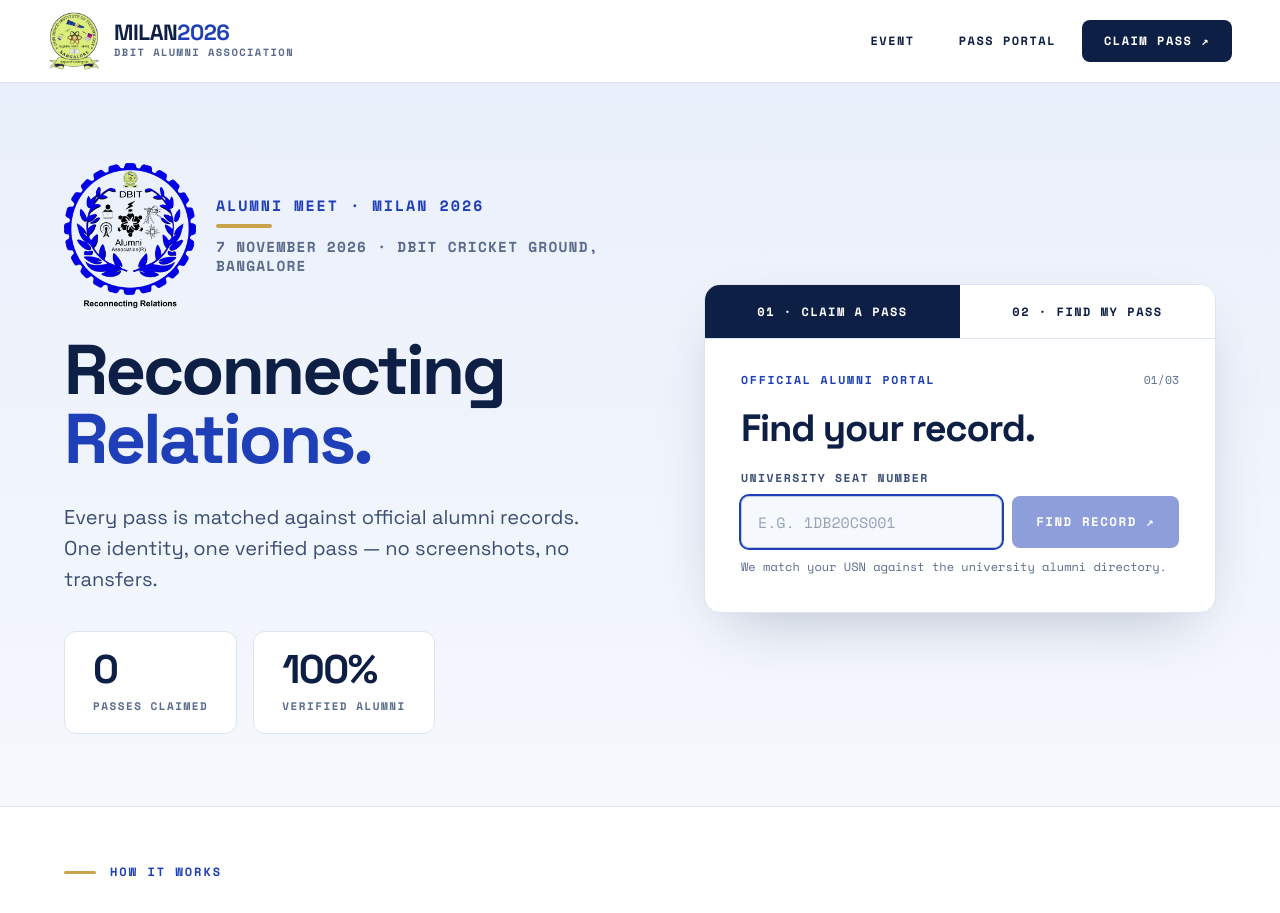
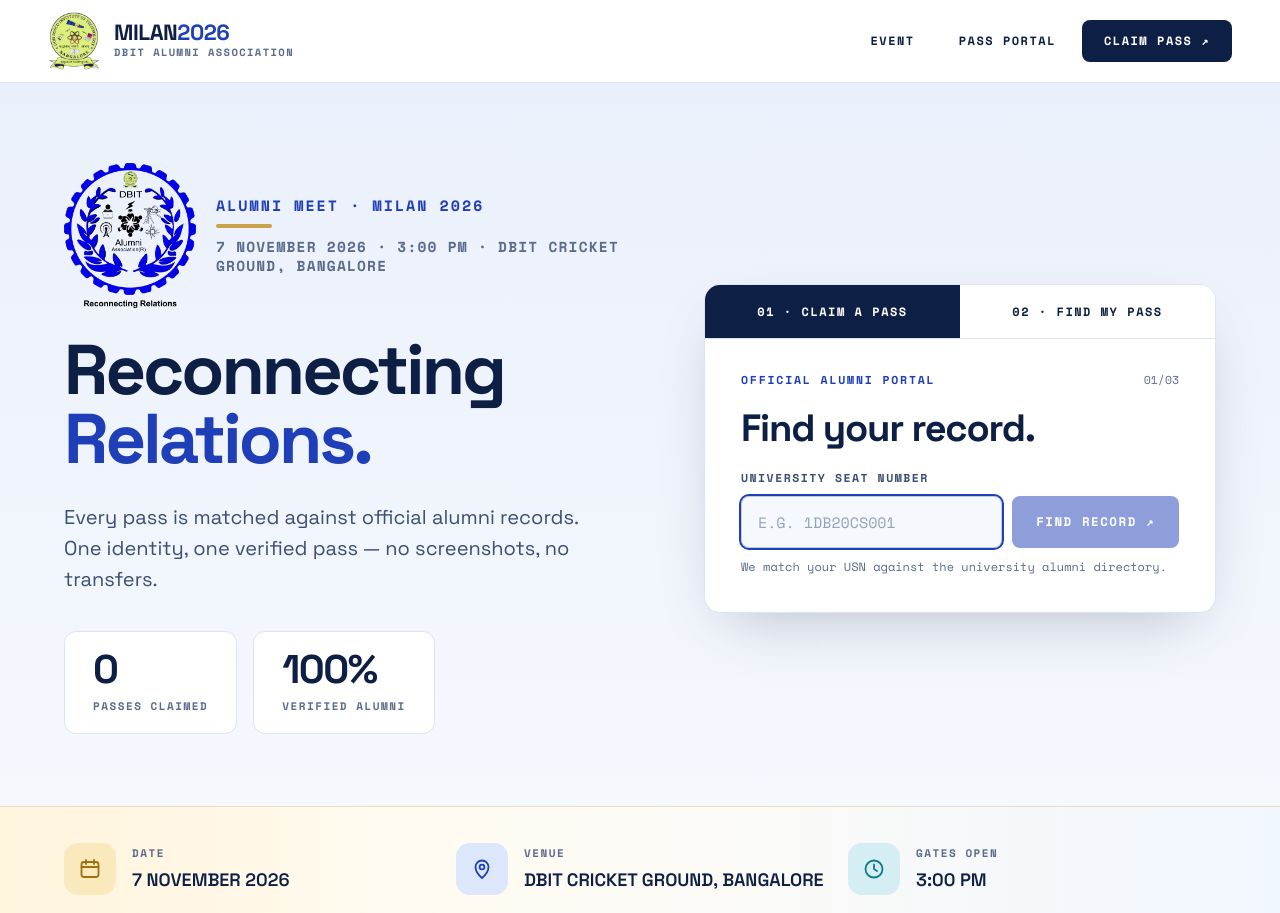
Before and after one commit to strixdominator/chronos-fest-portal, a Next.js app: page / in a window 1280 px wide. Shown: the top 913 px of the page. Built offline with nearby package versions, Linux system fonts and the light colour scheme; no server answers.

Commit message:
feat(ui): add 3:00 PM event time across home page, scanner panel, admin panel, tickets and settings

```diff
--- a/data/settings.json
+++ b/data/settings.json
@@ -1,15 +1,15 @@
 {
-  "eventName": "CHRONOS FEST 2026",
-  "tagline": "The Future of Beats & Innovation | University Grand Finale",
-  "eventDate": "Saturday, October 24, 2026",
-  "eventTime": "04:30 PM Onwards (Gates Close at 07:00 PM)",
-  "eventVenue": "University Grand Arena & Central Amphitheatre",
-  "organizer": "Student Council & Security Affairs Committee",
+  "eventName": "MILAN 2026",
+  "tagline": "DBIT Alumni Association | Reconnecting Relations",
+  "eventDate": "Saturday, November 7, 2026",
+  "eventTime": "03:00 PM",
+  "eventVenue": "DBIT Cricket Ground, Bangalore",
+  "organizer": "DBIT Alumni Association",
   "totalCapacity": 1000,
   "isRegistrationOpen": true,
   "wristbandColors": [
-    "Neon Cyan (General)",
-    "Electric Violet (VIP/Performer)",
-    "Amber Gold (Council Staff)"
+    "Royal Blue (Alumni)",
+    "Gold (VIP/Staff)",
+    "Navy Blue (General)"
   ]
 }
--- a/src/app/globals.css
+++ b/src/app/globals.css
@@ -507,6 +507,73 @@
   font-weight: 700;
   color: var(--text-body);
   text-transform: uppercase;
+}
+
+/* ==========================================================================
+   EVENT AT A GLANCE BANNER (DATE, VENUE, TIME)
+   ========================================================================== */
+.dbit-glance-section {
+  background: linear-gradient(90deg, #FFF4DC 0%, #FFFBF2 35%, #F1F7FF 100%);
+  border-top: 1px solid #E8DDBF;
+  border-bottom: 1px solid var(--border-color);
+  padding: 36px 64px;
+}
+
+.dbit-glance-grid {
+  display: grid;
+  grid-template-columns: repeat(auto-fit, minmax(240px, 1fr));
+  gap: 24px;
+}
+
+.dbit-glance-item {
+  display: flex;
+  align-items: center;
+  gap: 16px;
+}
+
+.dbit-glance-icon-box {
+  flex: 0 0 auto;
+  display: flex;
+  align-items: center;
+  justify-content: center;
+  width: 52px;
+  height: 52px;
+  border-radius: 14px;
+}
+
+.dbit-glance-icon-box.gold {
+  background: #FBE9BE;
+  color: #9A7210;
+}
+
+.dbit-glance-icon-box.blue {
+  background: #DCE7FC;
+  color: var(--color-blue);
+}
+
+.dbit-glance-icon-box.cyan {
+  background: #D4EEF3;
+  color: #16788E;
+}
+
+.dbit-glance-text {
+  display: flex;
+  flex-direction: column;
+  gap: 4px;
+}
+
+.dbit-glance-label {
+  font-family: var(--font-mono);
+  font-size: 11px;
+  letter-spacing: 1.5px;
+  color: var(--text-muted);
+  font-weight: 700;
+}
+
+.dbit-glance-value {
+  font-size: 18px;
+  font-weight: 600;
+  color: var(--color-navy);
 }
 
 /* ==========================================================================
--- a/src/app/page.tsx
+++ b/src/app/page.tsx
@@ -58,7 +58,7 @@
               </span>
               <span className="dbit-gold-divider" />
               <span className="dbit-hero-venue">
-                7 NOVEMBER 2026 · DBIT CRICKET GROUND, BANGALORE
+                7 NOVEMBER 2026 · 3:00 PM · DBIT CRICKET GROUND, BANGALORE
               </span>
             </div>
           </div>
@@ -115,6 +115,50 @@
               ) : (
                 <PassLogin settings={settings || undefined} />
               )}
+            </div>
+          </div>
+        </div>
+      </section>
+
+      {/* EVENT AT A GLANCE BANNER */}
+      <section className="dbit-glance-section">
+        <div className="dbit-glance-grid">
+          <div className="dbit-glance-item">
+            <span className="dbit-glance-icon-box gold">
+              <svg aria-hidden="true" width="24" height="24" viewBox="0 0 24 24" fill="none" stroke="currentColor" strokeWidth="1.8" strokeLinecap="round" strokeLinejoin="round">
+                <rect x="3.5" y="5" width="17" height="15" rx="2.5" />
+                <path d="M3.5 10h17M8 3v4M16 3v4" />
+              </svg>
+            </span>
+            <div className="dbit-glance-text">
+              <span className="dbit-glance-label">DATE</span>
+              <span className="dbit-glance-value">7 NOVEMBER 2026</span>
+            </div>
+          </div>
+
+          <div className="dbit-glance-item">
+            <span className="dbit-glance-icon-box blue">
+              <svg aria-hidden="true" width="24" height="24" viewBox="0 0 24 24" fill="none" stroke="currentColor" strokeWidth="1.8" strokeLinecap="round" strokeLinejoin="round">
+                <path d="M12 21s-6.5-5.6-6.5-11a6.5 6.5 0 0 1 13 0c0 5.4-6.5 11-6.5 11z" />
+                <circle cx="12" cy="10" r="2.4" />
+              </svg>
+            </span>
+            <div className="dbit-glance-text">
+              <span className="dbit-glance-label">VENUE</span>
+              <span className="dbit-glance-value">DBIT CRICKET GROUND, BANGALORE</span>
+            </div>
+          </div>
+
+          <div className="dbit-glance-item">
+            <span className="dbit-glance-icon-box cyan">
+              <svg aria-hidden="true" width="24" height="24" viewBox="0 0 24 24" fill="none" stroke="currentColor" strokeWidth="1.8" strokeLinecap="round" strokeLinejoin="round">
+                <circle cx="12" cy="12" r="8.5" />
+                <path d="M12 7.5V12l3 2" />
+              </svg>
+            </span>
+            <div className="dbit-glance-text">
+              <span className="dbit-glance-label">GATES OPEN</span>
+              <span className="dbit-glance-value">3:00 PM</span>
             </div>
           </div>
         </div>
--- a/src/app/scanner/page.tsx
+++ b/src/app/scanner/page.tsx
@@ -377,7 +377,7 @@
               Gate Scanner Terminal
             </h2>
             <div style={{ fontFamily: 'var(--font-mono)', fontSize: 11, color: '#A9B8D8', letterSpacing: 1 }}>
-              7 NOVEMBER 2026 · DBIT CRICKET GROUND
+              7 NOVEMBER 2026 · 3:00 PM · DBIT CRICKET GROUND
             </div>
           </div>
 
@@ -497,7 +497,7 @@
             <span className="mono-tag" style={{ fontSize: 13, letterSpacing: 1.8 }}>ALUMNI MEET · MILAN 2026</span>
             <span style={{ display: 'block', width: 36, height: 3, background: 'var(--color-gold)', borderRadius: 2 }} />
             <span style={{ fontFamily: 'var(--font-mono)', fontSize: 13, color: 'var(--text-muted)', fontWeight: 700 }}>
-              7 NOVEMBER 2026 · DBIT CRICKET GROUND, BANGALORE
+              7 NOVEMBER 2026 · 3:00 PM · DBIT CRICKET GROUND, BANGALORE
             </span>
           </div>
           <h1 style={{ fontFamily: 'var(--font-display)', fontSize: 'clamp(1.8rem, 3.2vw, 2.5rem)', fontWeight: 700, color: 'var(--color-navy)' }}>
--- a/src/components/TicketCard.tsx
+++ b/src/components/TicketCard.tsx
@@ -160,7 +160,7 @@
             </div>
           </div>
 
-          <div style={{ display: 'grid', gridTemplateColumns: '1fr 1fr', gap: 16, paddingBottom: 16, borderBottom: '1px solid var(--border-subtle)' }}>
+          <div style={{ display: 'grid', gridTemplateColumns: '1fr 1fr', gap: 16, paddingBottom: 14, borderBottom: '1px solid var(--border-color)' }}>
             <div>
               <div className="mono-label" style={{ fontSize: '0.68rem', marginBottom: 2 }}>DEPARTMENT & BATCH</div>
               <div style={{ fontFamily: 'var(--font-mono)', fontSize: '0.82rem', fontWeight: 700 }}>
@@ -175,11 +175,27 @@
             </div>
           </div>
 
+          {/* Event Venue, Date & Time Row */}
+          <div style={{ display: 'grid', gridTemplateColumns: '1.2fr 0.8fr', gap: 16, marginTop: 14, paddingBottom: 14, borderBottom: '1px solid var(--border-color)' }}>
+            <div>
+              <div className="mono-label" style={{ fontSize: '0.68rem', marginBottom: 2 }}>EVENT VENUE</div>
+              <div style={{ fontFamily: 'var(--font-mono)', fontSize: '0.8rem', fontWeight: 700, color: 'var(--color-navy)' }}>
+                DBIT CRICKET GROUND, BANGALORE
+              </div>
+            </div>
+            <div>
+              <div className="mono-label" style={{ fontSize: '0.68rem', marginBottom: 2 }}>DATE & GATES OPEN</div>
+              <div style={{ fontFamily: 'var(--font-mono)', fontSize: '0.8rem', fontWeight: 700, color: 'var(--color-blue)' }}>
+                7 NOV 2026 · 3:00 PM
+              </div>
+            </div>
+          </div>
+
           {/* Professional Affiliation */}
           {(attendee.organization || attendee.designation) && (
-            <div style={{ marginTop: 14, padding: '10px 14px', background: 'var(--bg-card-alt)', border: '1px solid var(--border-black)' }}>
-              <div className="mono-label" style={{ fontSize: '0.64rem', marginBottom: 2 }}>PROFESSIONAL AFFILIATION</div>
-              <div style={{ fontFamily: 'var(--font-mono)', fontSize: '0.82rem', fontWeight: 800 }}>
+            <div style={{ marginTop: 14, padding: '10px 14px', background: '#F8FAFC', border: '1px solid var(--border-color)', borderRadius: 6 }}>
+              <div className="mono-label" style={{ fontSize: '0.64rem', marginBottom: 2, color: 'var(--color-blue)' }}>PROFESSIONAL AFFILIATION</div>
+              <div style={{ fontFamily: 'var(--font-mono)', fontSize: '0.82rem', fontWeight: 700, color: 'var(--color-navy)' }}>
                 {attendee.organization || ''}{attendee.organization && attendee.designation ? ' · ' : ''}{attendee.designation || ''}
               </div>
             </div>
--- a/src/lib/db.ts
+++ b/src/lib/db.ts
@@ -9,15 +9,15 @@
 }
 
 const DEFAULT_SETTINGS: EventSettings = {
-  eventName: "CHRONOS FEST 2026",
-  tagline: "The Future of Beats & Innovation | University Grand Finale",
-  eventDate: "Saturday, October 24, 2026",
-  eventTime: "04:30 PM Onwards (Gates Close at 07:00 PM)",
-  eventVenue: "University Grand Arena & Central Amphitheatre",
-  organizer: "Student Council & Security Affairs Committee",
+  eventName: "MILAN 2026",
+  tagline: "DBIT Alumni Association | Reconnecting Relations",
+  eventDate: "Saturday, November 7, 2026",
+  eventTime: "03:00 PM",
+  eventVenue: "DBIT Cricket Ground, Bangalore",
+  organizer: "DBIT Alumni Association",
   totalCapacity: 1000,
   isRegistrationOpen: true,
-  wristbandColors: ["Neon Cyan (General)", "Electric Violet (VIP/Performer)", "Amber Gold (Council Staff)"],
+  wristbandColors: ["Royal Blue (Alumni)", "Gold (VIP/Staff)", "Navy Blue (General)"],
 };
 
 const INITIAL_ATTENDEES: Attendee[] = [];
```
Also changed, not shown: src/app/admin/page.tsx (+23 -2 lines).
